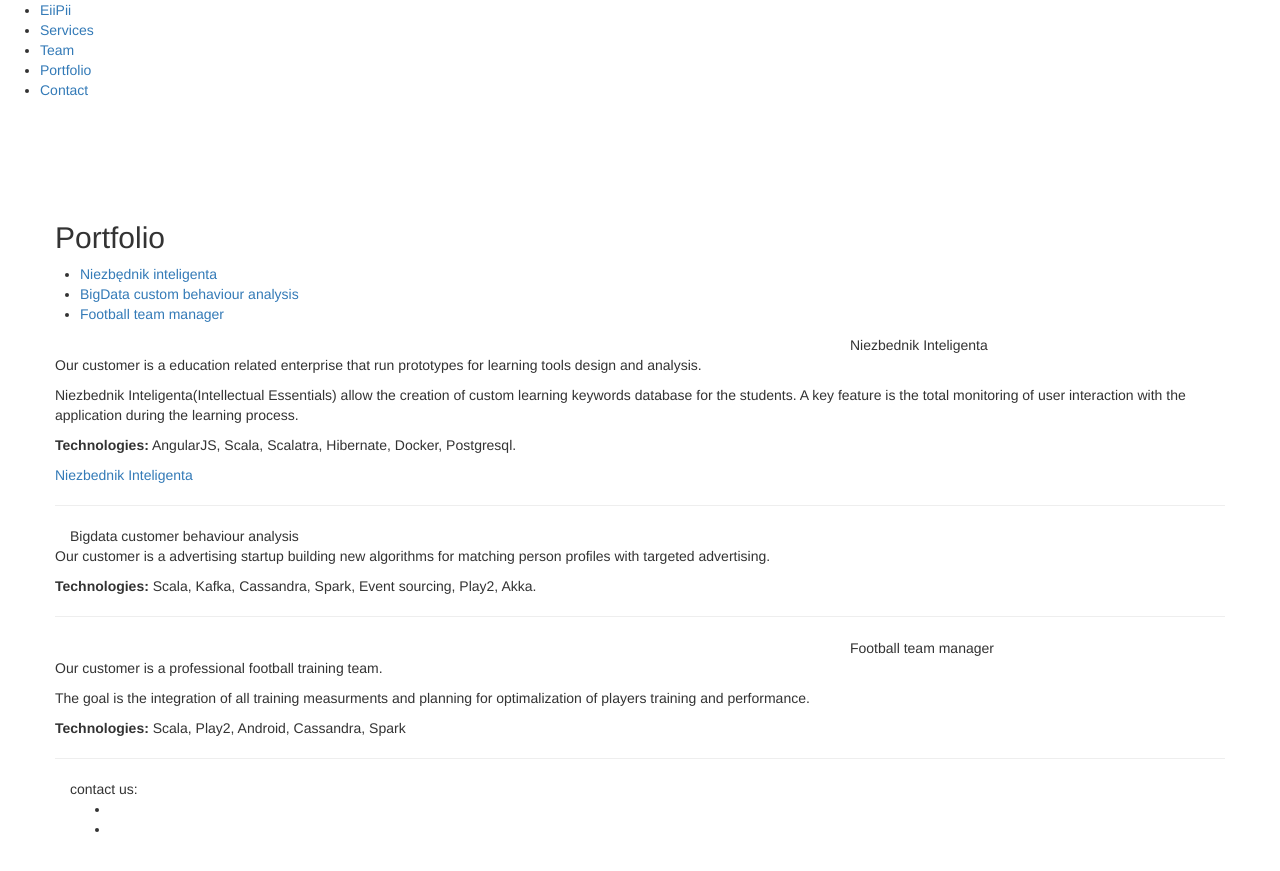
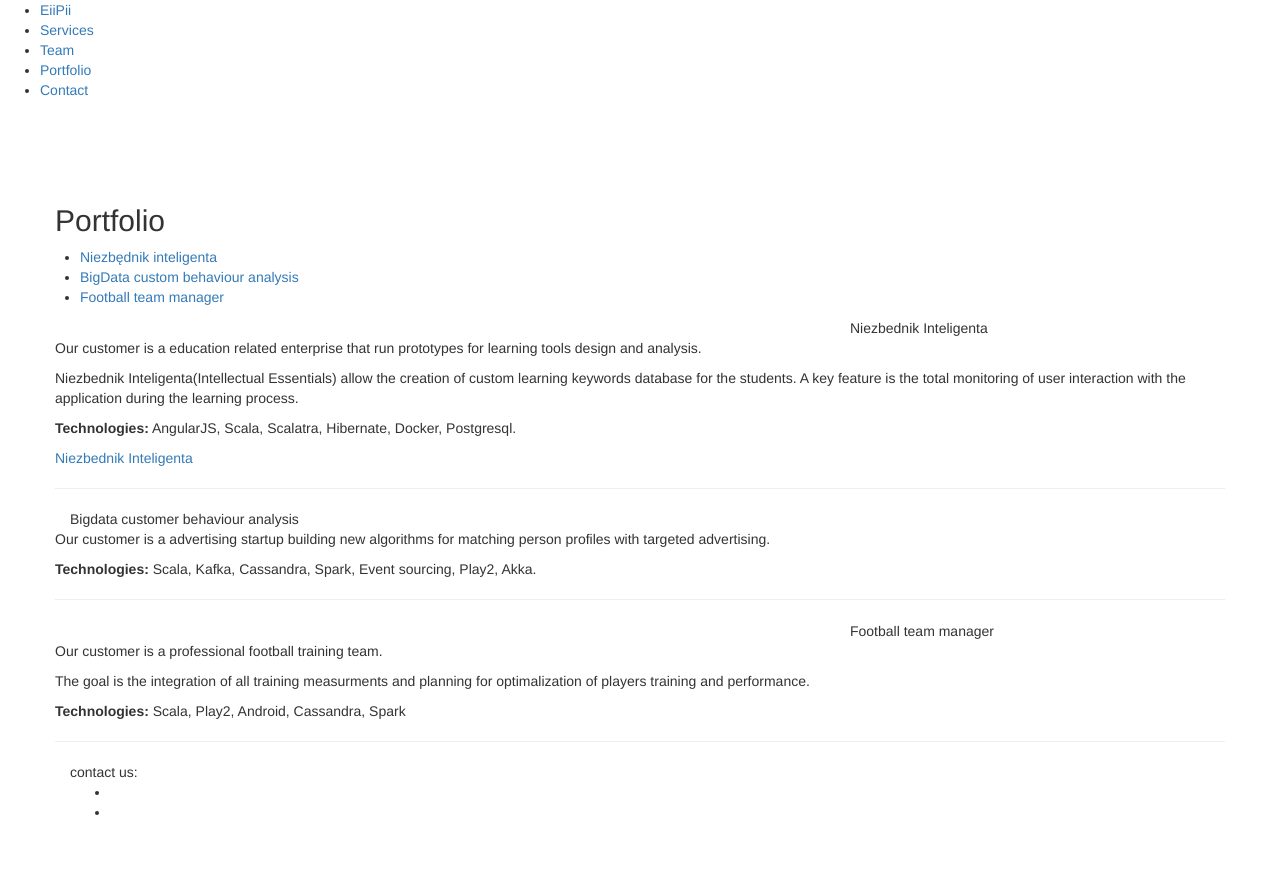
Before and after one commit to eiipii/eiipiihomepage, a Jekyll site: the page built from portfolio.html, in a window 1280 px wide. Shown: the top 871 px of the page. Built offline with Jekyll 4.4.1, drawn with Linux system fonts in a browser that asks for light colours; nearby versions of some CDN libraries.

Commit message:
temp fix, nav bar

```diff
--- a/_layouts/info.html
+++ b/_layouts/info.html
@@ -28,7 +28,7 @@ Released for free under the Creative Commons Attribution 3.0 license (templated.
 </head>
 <body>
 	<!-- Header -->
-	<div id="header" style="padding: 0 0 91px 0"> {% comment %}<!-- TODO - HACK - fast inlined override of div id=header padding, to exact nav bar height (for body font size 12pt; header left only for background image temporally); do we need the background image behind the navbar on this layout? -->{% endcomment %}
+	<div id="header" style="padding: 0 0 74px 0"> {% comment %}<!-- TODO - HACK - fast inlined override of div id=header padding, to exact nav bar height (for body font size 12pt; header left only for background image temporally); do we need the background image behind the navbar on this layout? -->{% endcomment %}
 		{% include nav.html %}
 	</div>
 	<!-- Header -->
```
